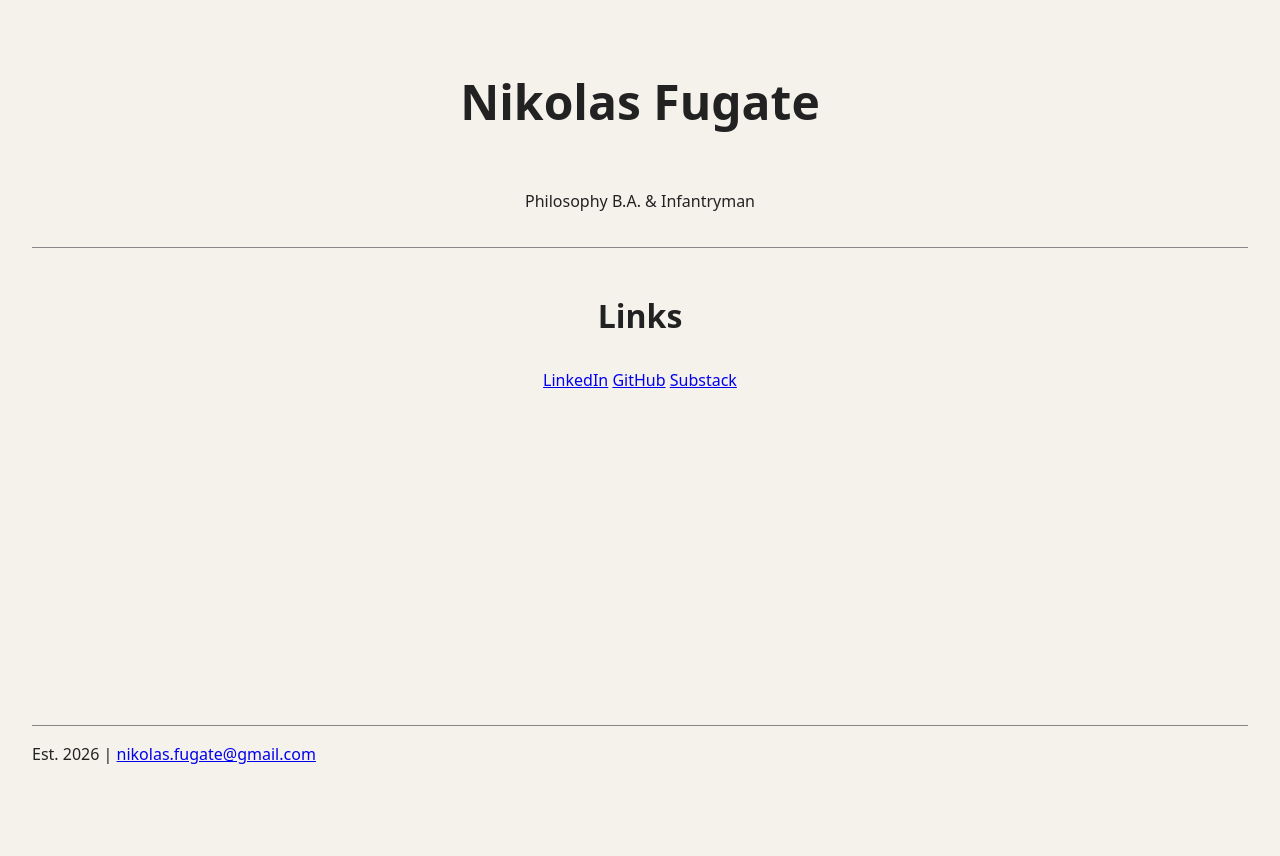
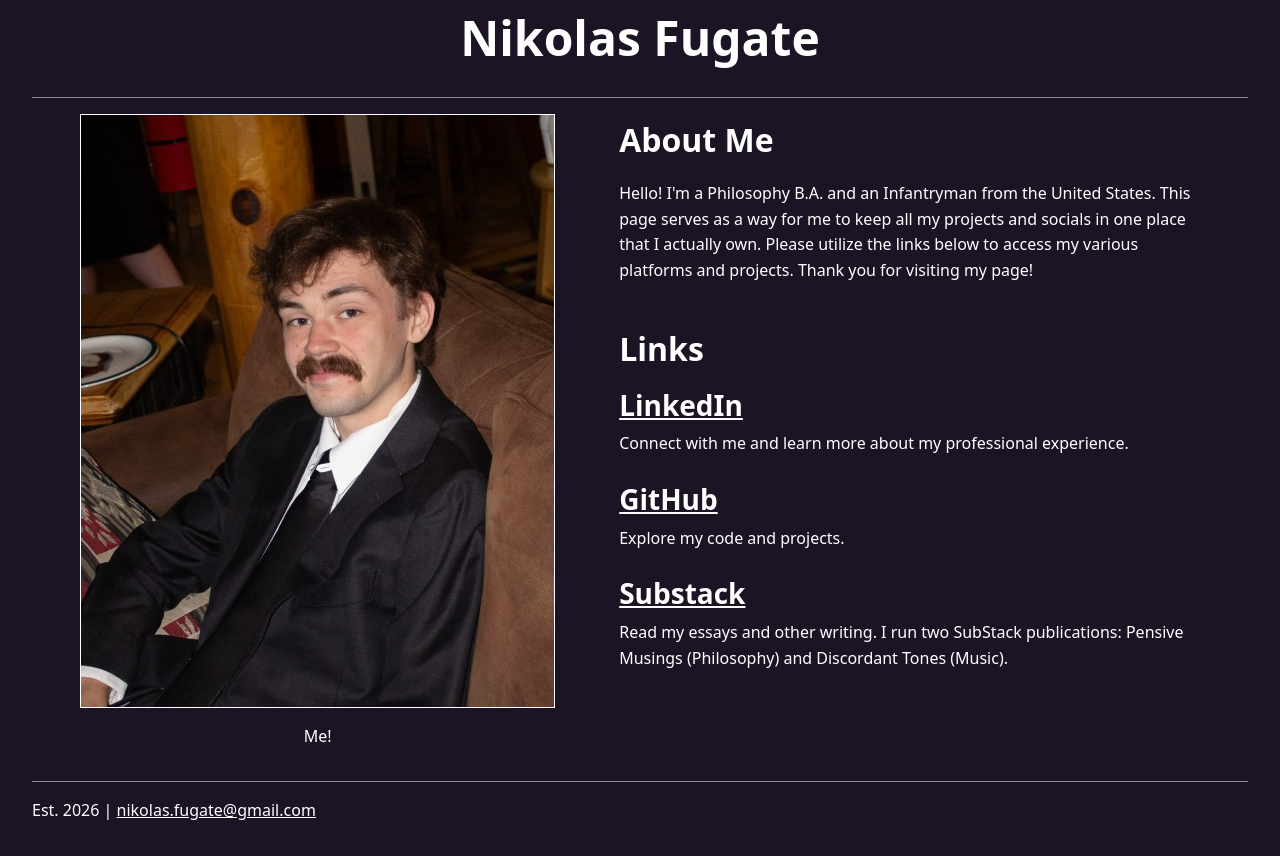
Before and after one commit to NikolasFugate/nikolasfugate.github.io, a plain HTML site: page index.html in a window 1280 px wide. Before the commit the page ends 800 px from the top, so only its background shows below. Drawn offline with Linux system fonts and the light colour scheme.

Commit message:
Revamp index.html with new styles and content
Updated styles and structure of the index.html file, including changes to background color, text color, and layout adjustments. Added a new section for profile details and links.

```diff
--- a/index.html
+++ b/index.html
@@ -1,16 +1,17 @@
 <!doctype html>
 <html lang="en">
     <head>
+        <meta name="viewport" content="width=device-width, initial-scale=1">
                 <title>Nikolas Fugate's Website</title>
     <style>
   body {
-    background-color: #f5f2eb;
-    color: #222;
+    background-color: #1C1324;
+    color: #fff;
     font-family: system-ui, -apple-system, "Segoe UI", sans-serif;
     line-height: 1.6;
     min-height: 100vh;
     margin: 0;
-    padding: clamp(1rem, 4vw, 2rem);
+    padding: 0 clamp(1rem, 4vw, 2rem) clamp(1rem, 4vw, 2rem);
     box-sizing: border-box;
     display: flex;
     flex-direction: column;
@@ -23,11 +24,21 @@ p {
   h1 {
     text-align: center;
     font-size: clamp(1.75rem, 5vw, 3rem);
+    margin: 0 0 0.25rem;
+  }
+
+  h1 + p {
+    margin-top: 0;
   }
 
   h2 {
     text-align: center;
     font-size: clamp(1.25rem, 3vw, 2rem);
+  }
+
+  .about p {
+    font-size: 1rem;
+    text-align: left;
   }
 
 hr {
@@ -46,18 +57,114 @@ hr {
 nav {
     text-align: center;
 }
+
+a {
+    color: inherit;
+}
+
+.content-grid {
+    display: grid;
+    grid-template-columns: minmax(0, 0.9fr) minmax(0, 1.1fr);
+    align-items: start;
+    gap: clamp(1.5rem, 5vw, 4rem);
+    width: min(100%, 70rem);
+    margin: 0 auto;
+}
+
+.profile-details {
+    display: grid;
+    gap: 1.5rem;
+    min-width: 0;
+}
+
+.portrait {
+    margin: 0;
+}
+
+.about h2 {
+    margin: 0 0 0.5rem;
+    text-align: left;
+}
+
+.portrait img {
+    display: block;
+    width: 100%;
+    max-height: 38rem;
+    aspect-ratio: 4 / 5;
+    object-fit: cover;
+    box-sizing: border-box;
+    border: 1px solid #fff;
+}
+
+.links h2 {
+    margin: 0 0 0.5rem;
+    text-align: left;
+}
+
+.links nav {
+    display: grid;
+    gap: 1.25rem;
+    text-align: left;
+}
+
+.links nav a {
+    font-size: clamp(1.25rem, 2.5vw, 1.75rem);
+    font-weight: 600;
+}
+
+.links nav p {
+    margin: 0.25rem 0 0;
+    text-align: left;
+}
+
+@media (max-width: 700px) {
+    .content-grid {
+        grid-template-columns: 1fr;
+    }
+
+    .portrait img {
+        max-height: 28rem;
+    }
+}
 </style>
     </head>
   <body>
             <h1>Nikolas Fugate</h1>
-            <p>Philosophy B.A. & Infantryman</p>
             <hr>
-            <h2>Links</h2>
-  <nav aria-label="Links">
-    <a href="https://www.linkedin.com/in/nikolasfugate/" target="_blank" rel="noopener noreferrer">LinkedIn</a>
-    <a href="https://github.com/NikolasFugate" target="_blank" rel="noopener noreferrer">GitHub</a>
-    <a href="https://hypsodenios.substack.com" target="_blank" rel="noopener noreferrer">Substack</a>
-  </nav>
+            <main class="content-grid">
+                <figure class="portrait">
+                    <img src="headshot.jpg" alt="Portrait of Nikolas Fugate">
+                    <p>Me!</p>
+                </figure>
+                <div class="profile-details">
+                    <section class="about" aria-labelledby="about-heading">
+                        <h2 id="about-heading">About Me</h2>
+                        <p>Hello! I'm a Philosophy B.A. and an Infantryman from the United States. This page serves as a
+                            way for me to keep all my projects and socials in one place that I actually own.
+                            Please utilize the links below to access my various platforms and projects.
+                            Thank you for visiting my page!
+                        </p>
+                    </section>
+                    <section class="links" aria-labelledby="links-heading">
+                        <h2 id="links-heading">Links</h2>
+                        <nav aria-label="Links">
+                            <div>
+                                <a href="https://www.linkedin.com/in/nikolasfugate/" target="_blank" rel="noopener noreferrer">LinkedIn</a>
+                                <p>Connect with me and learn more about my professional experience.</p>
+                            </div>
+                            <div>
+                                <a href="https://github.com/NikolasFugate" target="_blank" rel="noopener noreferrer">GitHub</a>
+                                <p>Explore my code and projects.</p>
+                            </div>
+                            <div>
+                                <a href="https://hypsodenios.substack.com" target="_blank" rel="noopener noreferrer">Substack</a>
+                                <p>Read my essays and other writing. I run two SubStack publications: Pensive Musings (Philosophy)
+                                    and Discordant Tones (Music).</p>
+                            </div>
+                        </nav>
+                    </section>
+                </div>
+            </main>
                 <footer>
                     <hr>
                     Est. 2026 | <a href="mailto:nikolas.fugate@gmail.com">nikolas.fugate@gmail.com</a>
```
